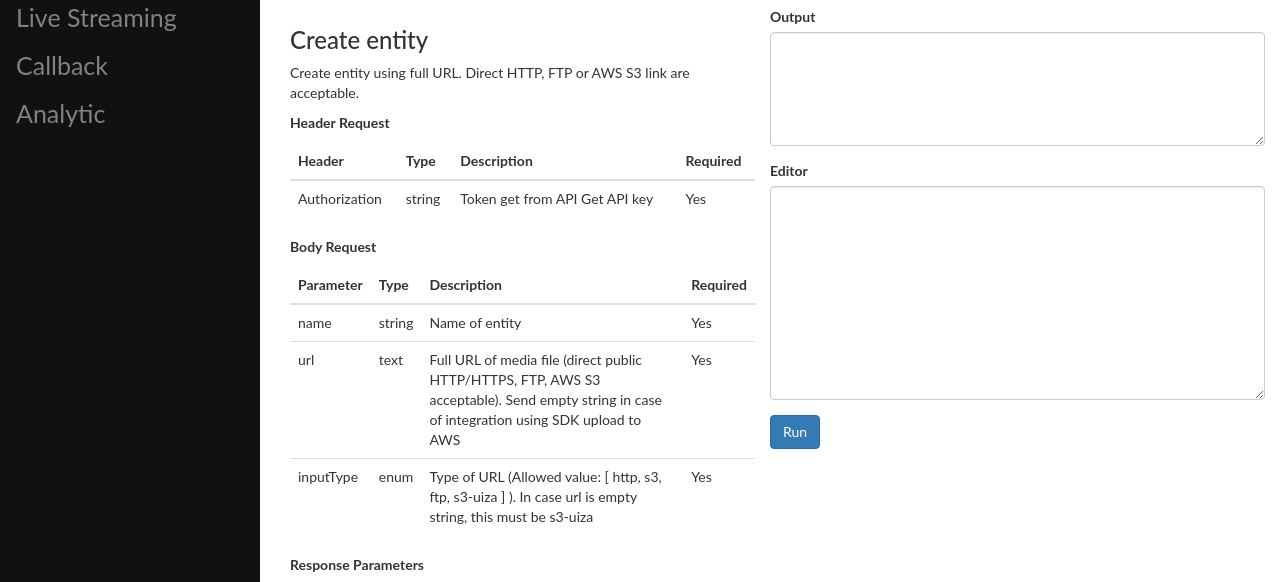
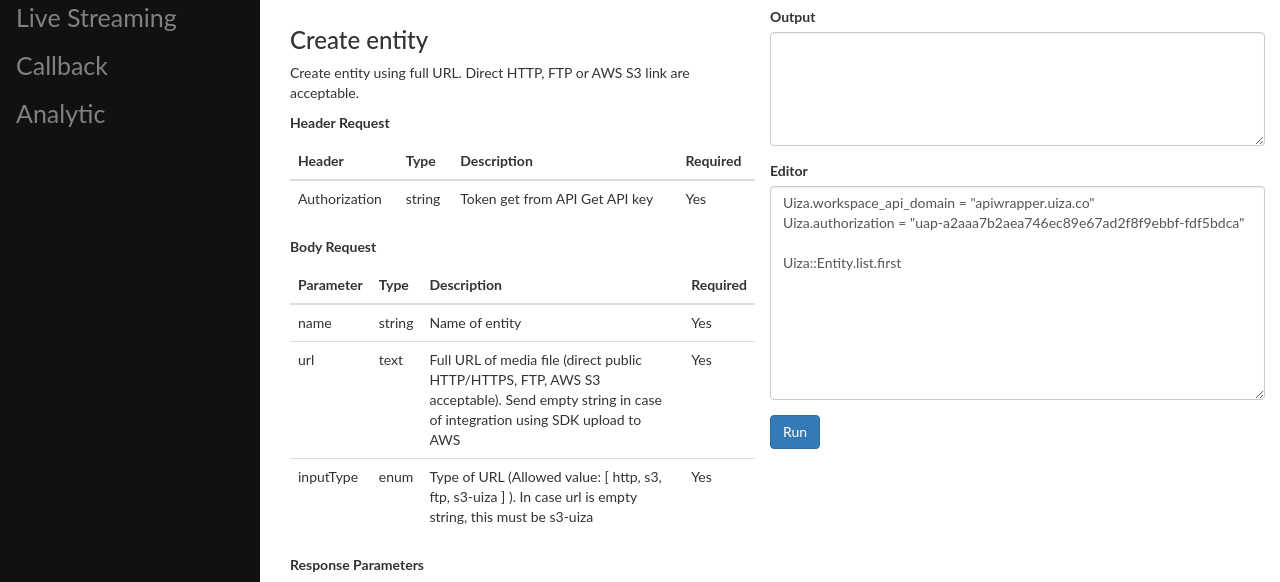
Before and after one commit to LeTanThanh/TryUiza, a plain HTML site: page index.html in a window 1280 px wide. Shown: the part 169-751 px from the top of the page. Drawn offline with nearby package versions, Linux system fonts and the light colour scheme.

Commit message:
add_example_code

```diff
--- a/index.html
+++ b/index.html
@@ -113,7 +113,12 @@
           <div class="row">
             <div class="form-group">
               <label for="js-editor">Editor</label>
-              <textarea class="form-control" rows="10" id="js-editor"></textarea>
+              <textarea class="form-control" rows="10" id="js-editor">
+Uiza.workspace_api_domain = "apiwrapper.uiza.co"
+Uiza.authorization = "uap-a2aaa7b2aea746ec89e67ad2f8f9ebbf-fdf5bdca"
+
+Uiza::Entity.list.first
+              </textarea>
             </div>
             <button class="btn btn-primary js-btn-run">Run</button>
           </div>
```
